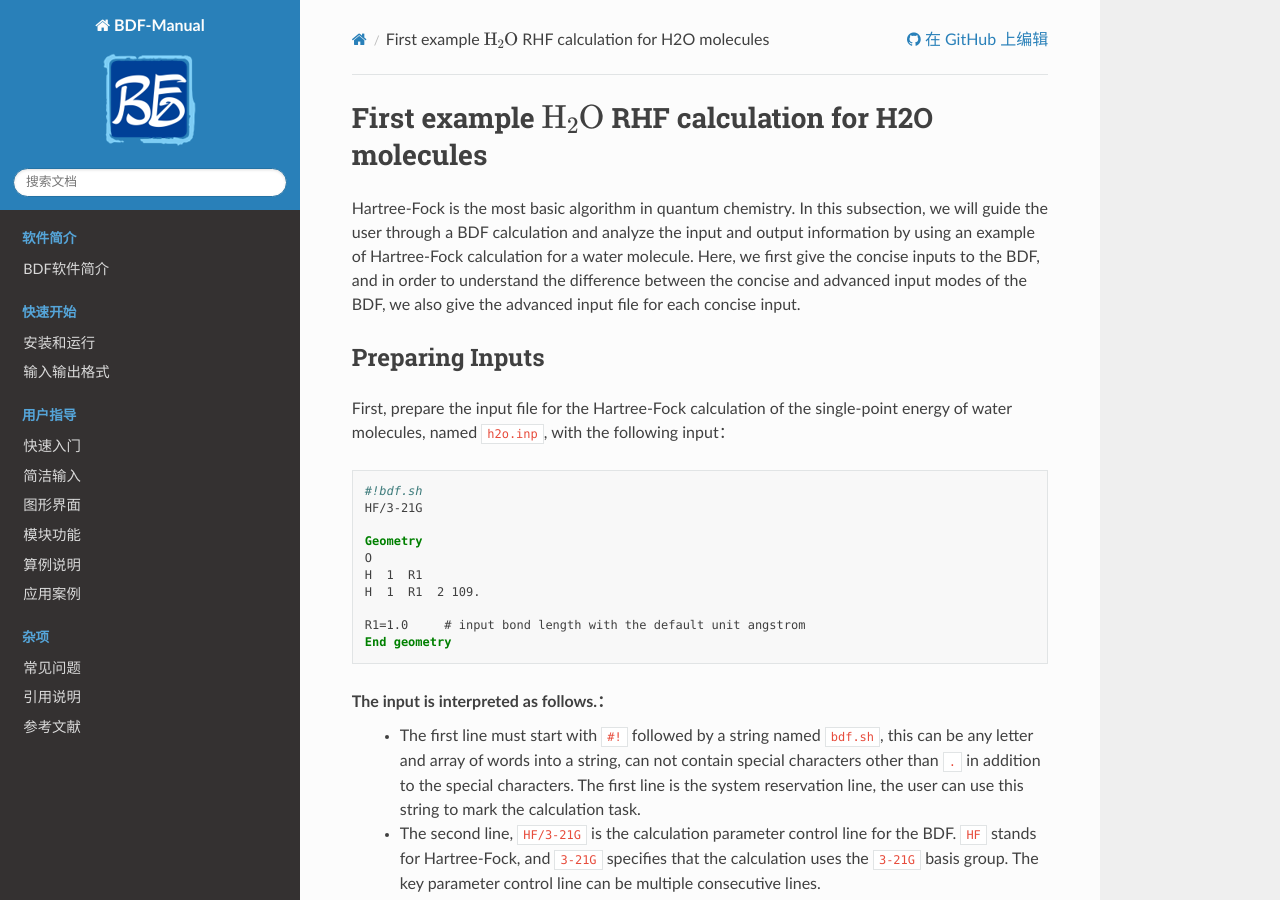
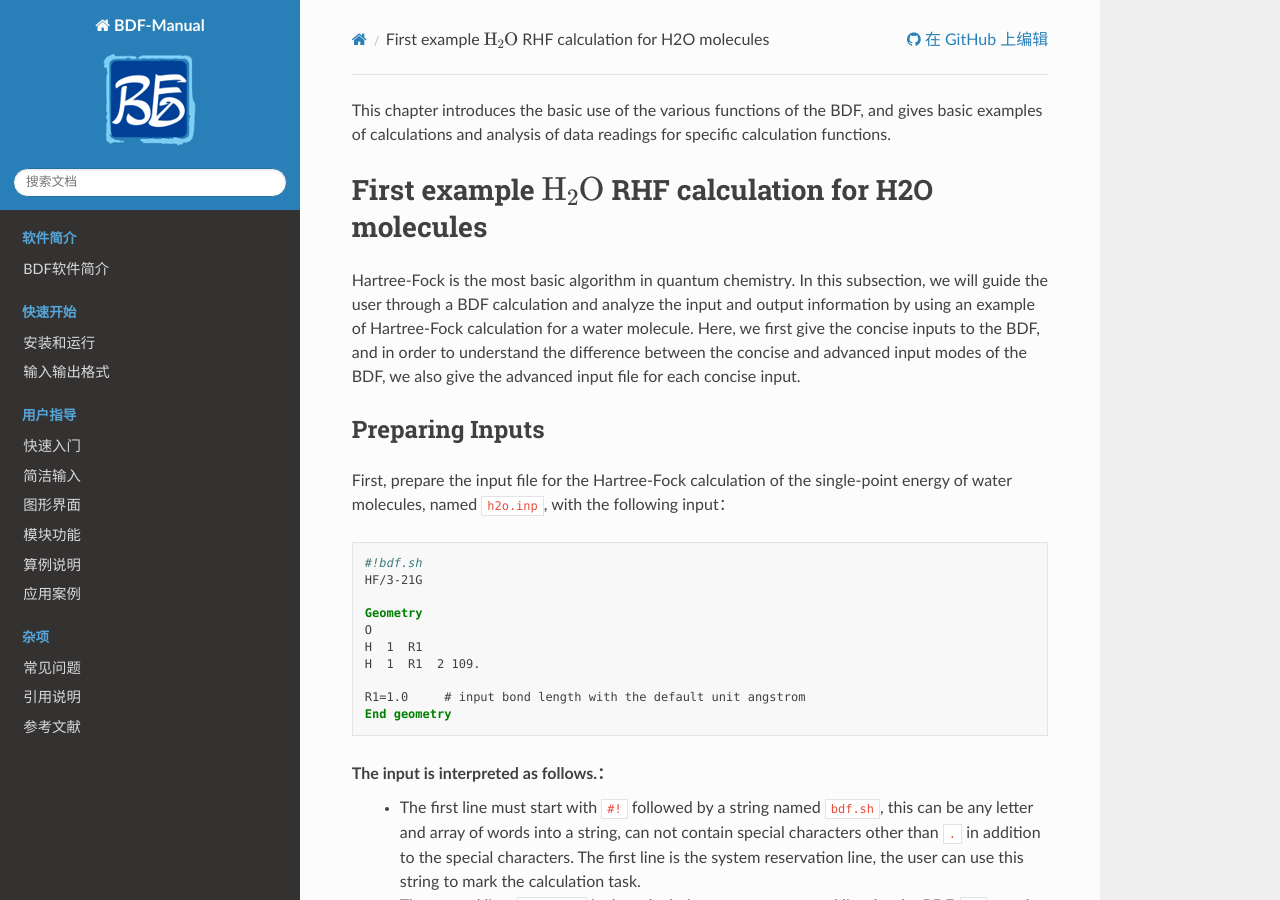
Before and after one commit to BDF-manual-maintenance/BDF-manual-en, a Sphinx documentation site: the page built from source/guide/FirstExample.rst, in a window 1280 px wide and 900 px high. Built offline with Sphinx 7.4.7 and the Read the Docs theme 2.0.0, drawn with Linux system fonts in a browser that asks for light colours.

Commit message:
Update FirstExample.rst

```diff
--- a/source/guide/FirstExample.rst
+++ b/source/guide/FirstExample.rst
@@ -1,3 +1,5 @@
+This chapter introduces the basic use of the various functions of the BDF, and gives basic examples of calculations and analysis of data readings for specific calculation functions.
+
 .. _FirstExample:
 
 First example :math:`\ce{H2O}` RHF calculation for H2O molecules
```
